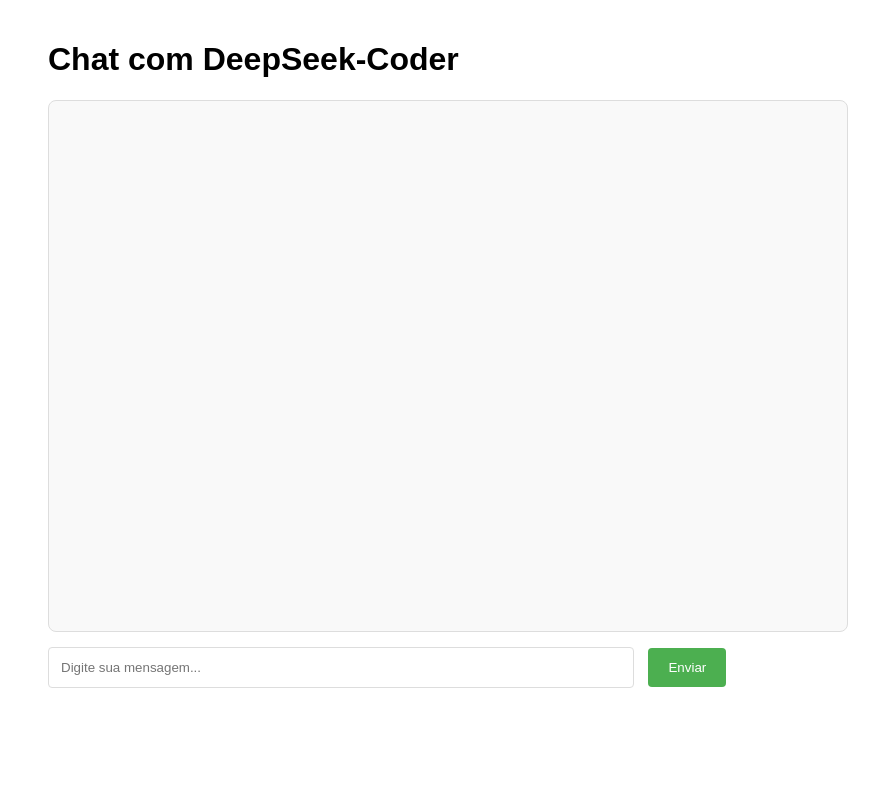
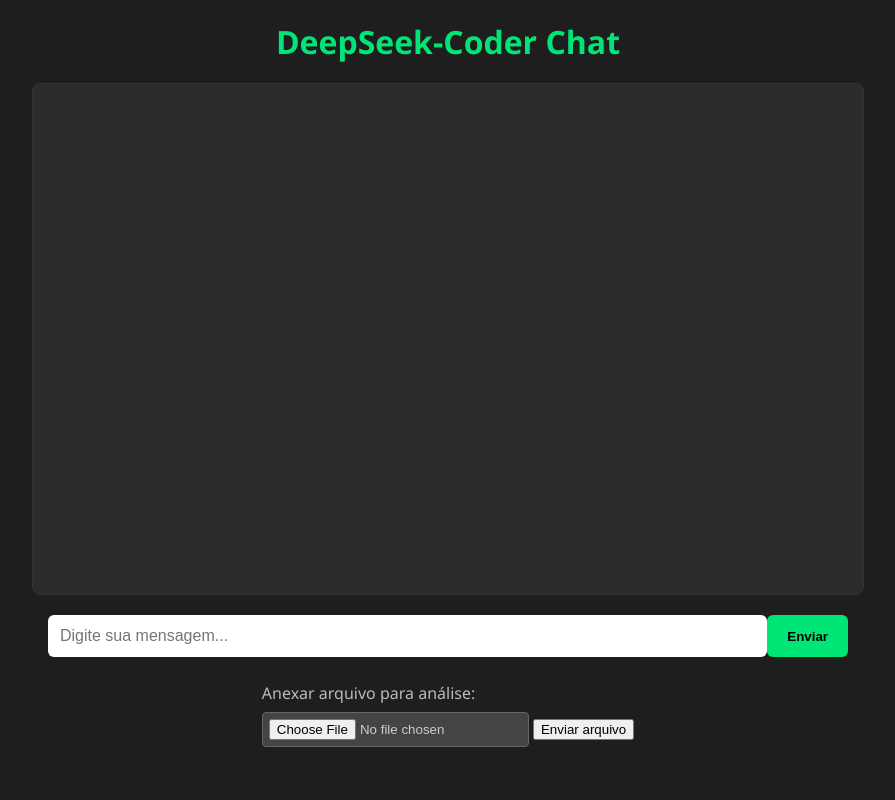
Before and after one commit to 92username/chat_deepseek_6.7b, a Flask app: page / in a window 1280 px wide. Shown: the whole page, without its empty margins (192-1087 px from the left). Run offline with Flask 3, Linux system fonts and the light colour scheme.

Commit message:
docs: enhance index.html with improved layout, styling, and message handling

```diff
--- a/templates/index.html
+++ b/templates/index.html
@@ -1,83 +1,144 @@
 <!DOCTYPE html>
-<html>
+<html lang="pt-br">
 <head>
+    <meta charset="UTF-8">
     <title>Chat com DeepSeek-Coder</title>
     <style>
         body {
-            font-family: Arial, sans-serif;
+            background-color: #1e1e1e;
+            color: #ffffff;
+            font-family: 'Segoe UI', Tahoma, Geneva, Verdana, sans-serif;
+            margin: 0;
+            padding: 0;
+            display: flex;
+            flex-direction: column;
+            align-items: center;
+            height: 100vh;
+        }
+
+        h1 {
+            margin: 20px 0;
+            color: #00e676;
+        }
+
+        #chatbox {
+            width: 90%;
             max-width: 800px;
-            margin: 0 auto;
-            padding: 20px;
-        }
-        #chatbox {
-            height: 500px;
-            border: 1px solid #ddd;
+            height: 60vh;
+            border: 1px solid #333;
             border-radius: 8px;
             overflow-y: auto;
+            background-color: #2c2c2c;
             padding: 15px;
+            margin-bottom: 20px;
+        }
+
+        .message {
+            margin: 10px 0;
+            padding: 10px;
+            border-radius: 8px;
+            max-width: 80%;
+        }
+
+        .user-message {
+            background-color: #00c853;
+            align-self: flex-end;
+            color: #000;
+        }
+
+        .ai-message {
+            background-color: #424242;
+            align-self: flex-start;
+        }
+
+        #inputArea {
+            display: flex;
+            justify-content: center;
+            width: 90%;
+            max-width: 800px;
             margin-bottom: 15px;
-            background-color: #f9f9f9;
         }
+
         #userInput {
-            width: 70%;
+            flex: 1;
             padding: 12px;
-            border: 1px solid #ddd;
-            border-radius: 4px;
-            margin-right: 10px;
+            border-radius: 6px;
+            border: none;
+            outline: none;
+            font-size: 16px;
         }
+
         button {
             padding: 12px 20px;
-            background-color: #4CAF50;
-            color: white;
+            background-color: #00e676;
+            color: #000;
             border: none;
+            border-radius: 6px;
+            cursor: pointer;
+            font-weight: bold;
+        }
+
+        button:hover {
+            background-color: #00c853;
+        }
+
+        #uploadForm {
+            margin-top: 10px;
+            color: #bbb;
+        }
+
+        input[type="file"] {
+            margin-top: 8px;
+            background-color: #444;
+            color: #ccc;
+            border: 1px solid #666;
+            padding: 6px;
             border-radius: 4px;
-            cursor: pointer;
         }
-        button:hover {
-            background-color: #45a049;
-        }
-        .user-message {
-            color: #2c3e50;
-            margin-bottom: 10px;
-        }
-        .ai-message {
-            color: #16a085;
-            margin-bottom: 10px;
-        }
-        .error-message {
-            color: #e74c3c;
-            margin-bottom: 10px;
+
+        @media screen and (max-width: 600px) {
+            #chatbox {
+                height: 50vh;
+            }
         }
     </style>
 </head>
 <body>
-    <h1>Chat com DeepSeek-Coder</h1>
+    <h1>DeepSeek-Coder Chat</h1>
+
     <div id="chatbox"></div>
-    <div>
-        <input id="userInput" type="text" placeholder="Digite sua mensagem..." autocomplete="off">
+
+    <div id="inputArea">
+        <input id="userInput" type="text" placeholder="Digite sua mensagem...">
         <button onclick="sendMessage()">Enviar</button>
     </div>
 
+    <form id="uploadForm" action="/upload" method="post" enctype="multipart/form-data">
+        <label>Anexar arquivo para análise:</label><br>
+        <input type="file" name="file" onchange="showFileName(this)">
+        <input type="submit" value="Enviar arquivo">
+        <p id="filename"></p>
+    </form>
+
     <script>
-        // Rolagem automática para a mensagem mais recente
         function scrollToBottom() {
             const chatbox = document.getElementById('chatbox');
             chatbox.scrollTop = chatbox.scrollHeight;
         }
 
-        // Adiciona mensagem ao chat
         function addMessage(sender, message, isError = false) {
             const chatbox = document.getElementById('chatbox');
-            const messageClass = isError ? 'error-message' : (sender === 'Você' ? 'user-message' : 'ai-message');
-            chatbox.innerHTML += `<p class="${messageClass}"><b>${sender}:</b> ${message}</p>`;
+            const msgDiv = document.createElement('div');
+            msgDiv.classList.add('message');
+            msgDiv.classList.add(sender === 'Você' ? 'user-message' : 'ai-message');
+            msgDiv.innerHTML = `<strong>${sender}:</strong> ${message}`;
+            chatbox.appendChild(msgDiv);
             scrollToBottom();
         }
 
-        // Envia mensagem para o servidor
         async function sendMessage() {
             const userInput = document.getElementById('userInput');
             const message = userInput.value.trim();
-
             if (!message) return;
 
             addMessage('Você', message);
@@ -93,26 +154,24 @@
 
                 const data = await response.json();
 
-                if (!response.ok) {
+                if (!response.ok || !data.response) {
                     throw new Error(data.error || 'Erro desconhecido');
                 }
 
-                if (data.response) {
-                    addMessage('AI', data.response);
-                } else {
-                    addMessage('AI', 'Não recebi uma resposta válida.', true);
-                }
+                addMessage('AI', data.response);
             } catch (error) {
-                addMessage('Sistema', `Erro: ${error.message}`, true);
-                console.error('Erro:', error);
+                addMessage('Erro', error.message, true);
+                console.error(error);
             }
         }
 
-        // Permite enviar mensagem com Enter
-        document.getElementById('userInput').addEventListener('keypress', function(e) {
-            if (e.key === 'Enter') {
-                sendMessage();
-            }
+        function showFileName(input) {
+            const file = input.files[0];
+            document.getElementById('filename').innerText = file ? `Arquivo selecionado: ${file.name}` : '';
+        }
+
+        document.getElementById('userInput').addEventListener('keypress', function (e) {
+            if (e.key === 'Enter') sendMessage();
         });
     </script>
 </body>
```
